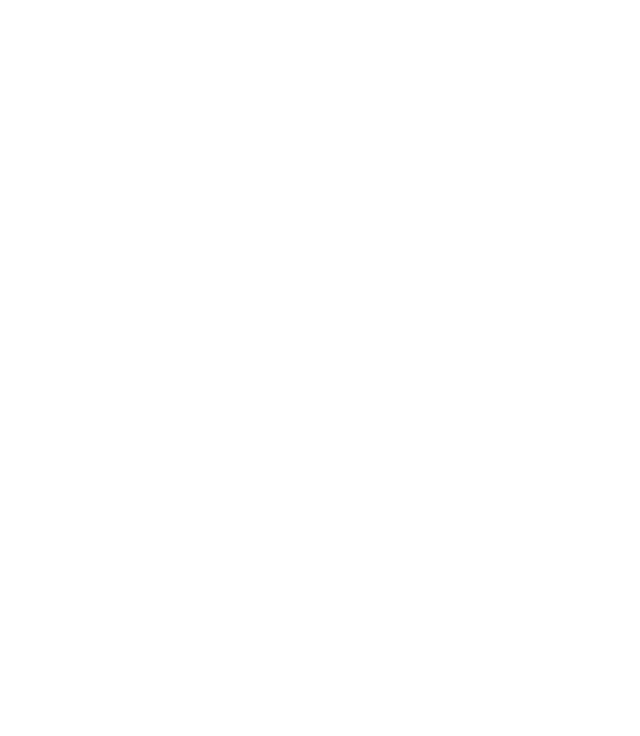
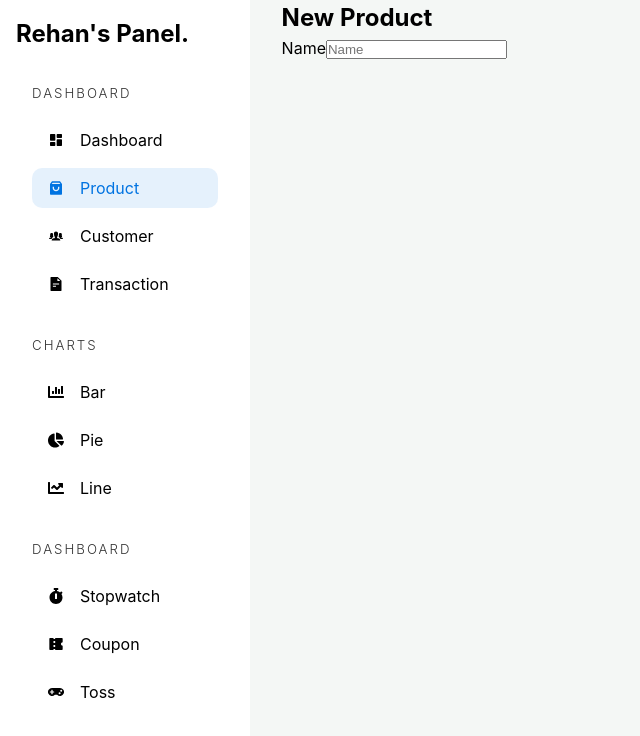
Before and after one commit to abrehan2/React-Dashboard, a React (Vite) app: page /admin/product/new in a window 1280 px wide. Before the commit this address had no page. Shown: the top 736 px of the page, without its empty margins (0-640 px from the left). Built offline with nearby package versions, Linux system fonts and the light colour scheme.

Commit message:
BREAKING CHANGE: BUILT MANAGEMENT PAGES

```diff
--- a/package.json
+++ b/package.json
@@ -15,6 +15,7 @@
     "react-chartjs-2": "^5.2.0",
     "react-dom": "^18.2.0",
     "react-icons": "^5.0.1",
+    "react-loader-spinner": "^6.1.6",
     "react-router-dom": "^6.21.3",
     "react-table": "^7.8.0",
     "sass": "^1.70.0"
--- a/src/App.tsx
+++ b/src/App.tsx
@@ -7,9 +7,13 @@ import {
   Products,
   Customers,
   Transaction,
+  ProductManagement,
+  TransactionManagement,
+  NewProduct
 } from "./utils/lazyRoutes";
 import { Suspense } from "react";
 import Loader from "./components/Loader";
+
 
 const App = () => {
   return (
@@ -20,6 +24,11 @@ const App = () => {
           <Route path="/admin/product" element={<Products />} />
           <Route path="/admin/customer" element={<Customers />} />
           <Route path="/admin/transaction" element={<Transaction />} />
+
+          {/* MANAGEMENT */}
+          <Route path="/admin/product/new" element={<NewProduct />} />
+          <Route path="/admin/product/:id" element={<ProductManagement />} />
+          <Route path="/admin/transaction/:id" element={<TransactionManagement />} />
         </Routes>
       </Suspense>
     </Router>
--- a/src/components/Loader.tsx
+++ b/src/components/Loader.tsx
@@ -1,8 +1,20 @@
+// IMPORTS -
+import {Hourglass} from "react-loader-spinner";
+
 
 const Loader = () => {
   return (
-    <div>Loading...</div>
-  )
+    <div className="wrapper">
+      <Hourglass
+        visible={true}
+        height="50"
+        width="50"
+        wrapperStyle={{}}
+        wrapperClass="loader"
+        colors={["#061826", "#f26419"]}
+      />
+    </div>
+  );
 }
 
 export default Loader;
--- /dev/null
+++ b/src/pages/management/NewProduct.tsx
@@ -0,0 +1,37 @@
+// IMPORTS -
+import Sidebar from '../../components/Sidebar';
+
+const NewProduct = () => {
+
+
+
+
+  return (
+    <div className="adminContainer">
+      <Sidebar />
+      <main className="productManagement">
+
+<article>
+  <form>
+
+<h2>New Product</h2>
+<div>
+  <label>
+    Name
+  </label>
+  <input type="text" placeholder='Name'/>
+</div>
+
+
+  </form>
+
+</article>
+
+
+
+      </main>
+    </div>
+  );
+}
+
+export default NewProduct
--- /dev/null
+++ b/src/pages/management/ProductManagement.tsx
@@ -0,0 +1,14 @@
+// IMPORTS -
+import Sidebar from "../../components/Sidebar";
+
+
+const ProductManagement = () => {
+  return (
+    <div className="adminContainer">
+      <Sidebar />
+      <main className="productManagement">PROUCT MANAGEMENT</main>
+    </div>
+  );
+}
+
+export default ProductManagement
--- /dev/null
+++ b/src/pages/management/TransactionManagement.tsx
@@ -0,0 +1,13 @@
+// IMPORTS -
+import Sidebar from '../../components/Sidebar';
+
+const TransactionManagement = () => {
+  return (
+    <div className="adminContainer">
+      <Sidebar />
+      <main className="productManagement">TRANSACTION MANAGEMENT</main>
+    </div>
+  );
+}
+
+export default TransactionManagement
--- a/src/styles/app.scss
+++ b/src/styles/app.scss
@@ -27,6 +27,16 @@ a {
 
 .red {
   color: #a20021;
+}
+
+.wrapper {
+  width: 100%;
+  min-height: 100vh;
+
+  display: flex;
+  justify-content: center;
+  align-items: center;
+  overflow: hidden;
 }
 
 .adminContainer {
--- a/src/utils/lazyRoutes.tsx
+++ b/src/utils/lazyRoutes.tsx
@@ -6,3 +6,6 @@ export const Dashboard = lazy(() => import("../pages/Dashboard"));
 export const Products = lazy(() => import("../pages/Products"));
 export const Transaction = lazy(() => import("../pages/Transaction"));
 export const Customers = lazy(() => import("../pages/Customers"));
+export const NewProduct = lazy(() => import("../pages/management/NewProduct"));
+export const ProductManagement = lazy(() => import("../pages/management/ProductManagement"));
+export const TransactionManagement = lazy(() => import("../pages/management/TransactionManagement"));
--- a/vite.config.ts
+++ b/vite.config.ts
@@ -6,15 +6,4 @@ import path from "path";
 // https://vitejs.dev/config/
 export default defineConfig({
   plugins: [react()],
-  base: "/admin/dashboard",
-  resolve: {
-    alias: {
-      "@": path.resolve(__dirname, "./src"),
-    },
-  },
-
-  preview: {
-    host: true,
-    port: 4173,
-  },
 });
```
Also changed, not shown: 1 other file (tests, documents, lock files or other folders).
